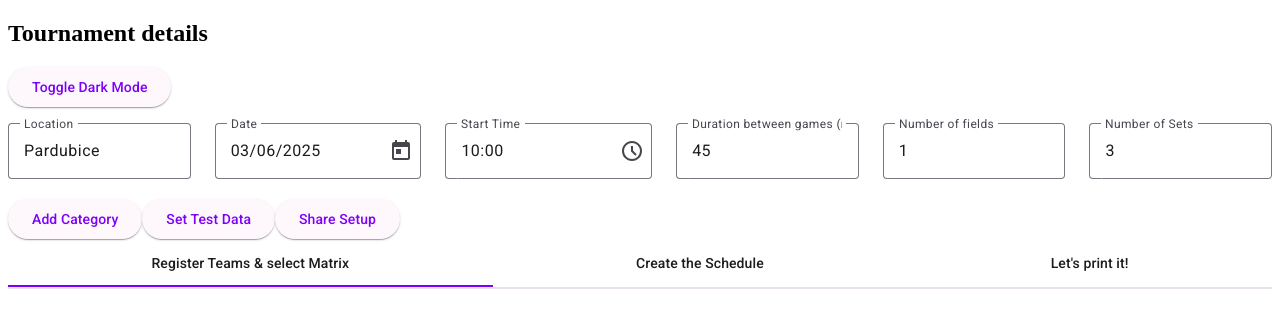
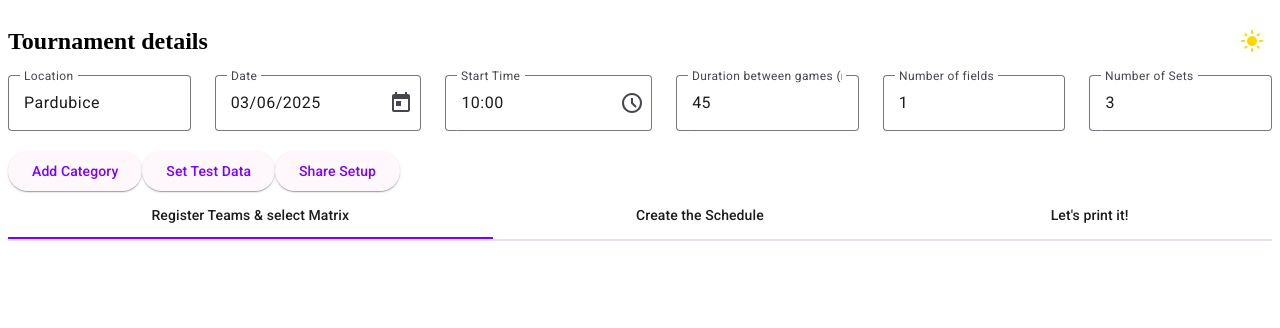
Before and after one commit to alexeil/kb-matrixes, an Angular app: page / in a window 1280 px wide. Shown: the top 328 px of the page. Built offline with nearby package versions, Linux system fonts and the light colour scheme.

Commit message:
enhance theme toggle button with icons and improve layout structure

```diff
--- a/src/app/app.component.html
+++ b/src/app/app.component.html
@@ -1,8 +1,10 @@
-<h2>Tournament details</h2>
+<div style="display: flex; justify-content: space-between; align-items: center;">
+  <h2>Tournament details</h2>
+  <button mat-icon-button (click)="toggleTheme()" [attr.aria-label]="isDarkTheme ? 'Switch to light mode' : 'Switch to dark mode'">
+    <mat-icon [ngClass]="isDarkTheme ? 'moon-icon' : 'sun-icon'" >{{ isDarkTheme ? 'dark_mode' : 'light_mode' }}</mat-icon>
+  </button>
 
-<button mat-raised-button (click)="toggleTheme()" style="margin-bottom: 16px;">
-  Toggle {{ isDarkTheme ? 'Light' : 'Dark' }} Mode
-</button>
+</div>
 
 <div style="display: flex; align-items: center; gap: 24px;">
   <mat-form-field appearance="outline">
--- a/src/app/app.component.scss
+++ b/src/app/app.component.scss
@@ -6,6 +6,14 @@
     align-items: start;
 }
 
-.app-ranking-container, .app-game-sheet-container{
+.app-ranking-container, .app-game-sheet-container {
     margin-top: 20px;
 }
+
+.sun-icon {
+    color: #FFD600;
+}
+
+.moon-icon {
+    color: #90CAF9;
+}
```
